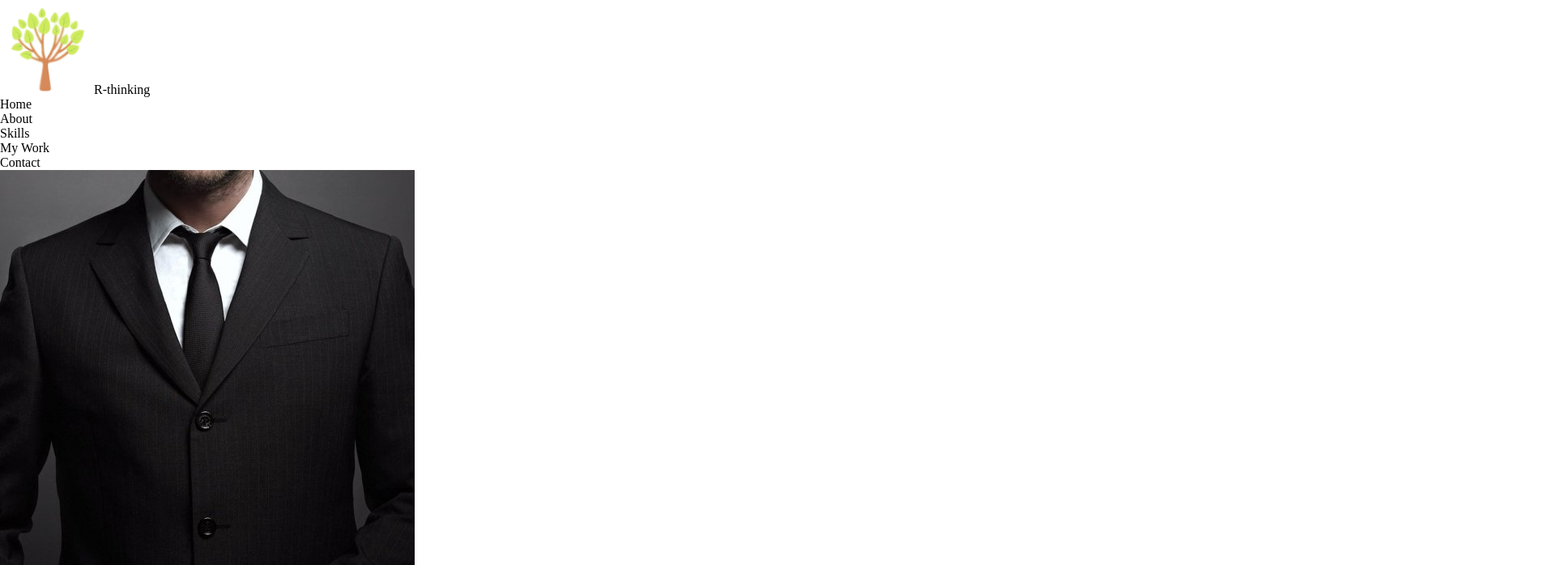
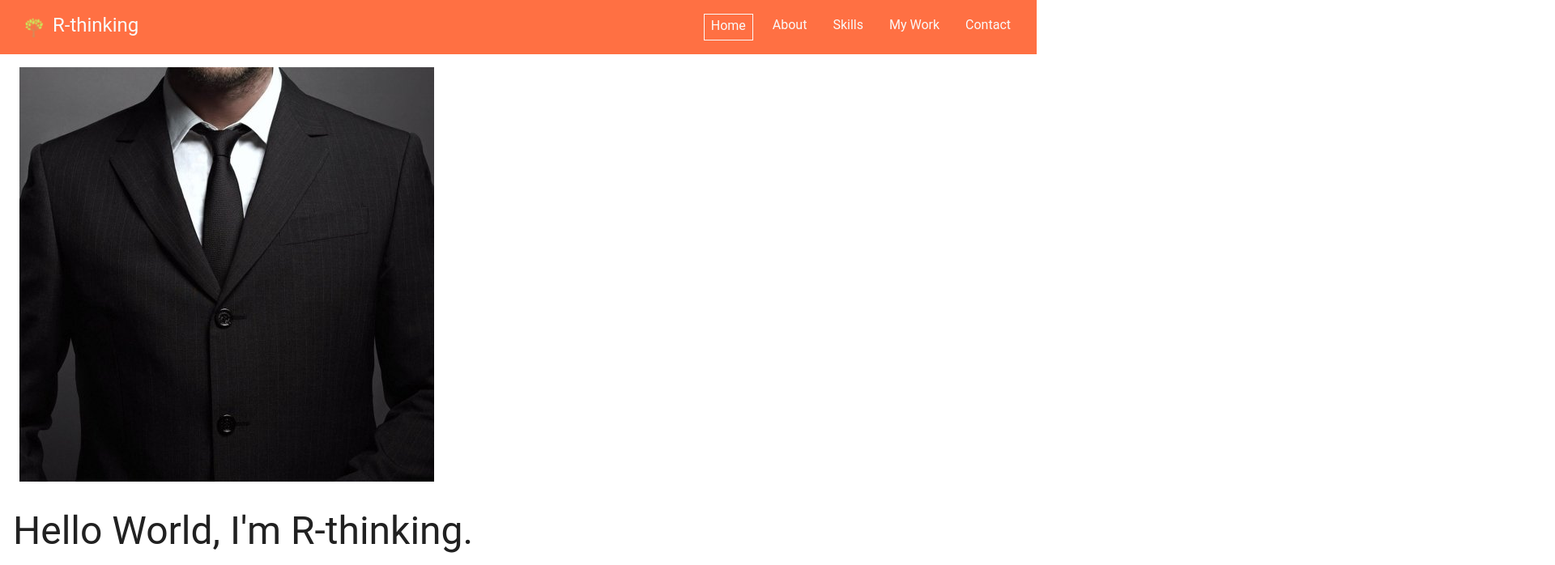
Before and after one commit to R-thinking/Portfolio, a plain HTML site: page index.html in a window 1280 px wide. Shown: the top 698 px of the page at 81% size, 1920 px wide, since content can reach past the window. Drawn offline with Linux system fonts and the light colour scheme.

Commit message:
CSS: Navbar

```diff
--- a/index.html
+++ b/index.html
@@ -33,7 +33,7 @@
             <a href="#">R-thinking</a>
         </div>
         <ul class="navbar__menu">
-            <li class="navbar__menu__item">Home</li>
+            <li class="navbar__menu__item active">Home</li>
             <li class="navbar__menu__item">About</li>
             <li class="navbar__menu__item">Skills</li>
             <li class="navbar__menu__item">My Work</li>
--- a/style.css
+++ b/style.css
@@ -1,11 +1,11 @@
 /* Global */
 :root {
   /* Font size */
-  --font-large: 45px;
-  --font-medium: 26px;
-  --font-regular: 17px;
-  --font-small: 14px;
-  --font-micro: 12px;
+  --font-large: 48px;
+  --font-medium: 24px;
+  --font-regular: 16px;
+  --font-small: 12px;
+  --font-micro: 8px;
 
   /* Font weight */
   --weight-bold: 700px;
@@ -14,32 +14,51 @@
 
   /* Color */
   --color-black: #212121;
+  --color-white: #fafafa;
   --color-grey-dark: #424242;
   --color-grey: #616161;
   --color-grey-light: #8e8e8e;
   --color-navbar: #ff7043;
+  --color-navbar-hover: #c63f17;
 
   /* Margin */
-  --margin-large: 55px;
-  --margin-medium: 35px;
-  --margin-regular: 24px;
-  --margin-small: 10px;
-  --margin-micro: 5px;
+  --margin-small: 4px;
+  --margin-regular: 8px;
+  --margin-medium: 24px;
+  --margin-large: 72px;
 
   /* Padding */
-  --padding-small: 5px;
-  --padding-normal: 10px;
-  --padding-large: 14px;
+  --padding-regular: 4px;
+  --padding-medium: 8px;
+  --padding-large: 16px;
+
+  /* Size */
+  --size-logo: 35px;
+  --size-border-radius: 4px;
 }
 
 /* Universal tags */
 * {
   box-sizing: border-box;
+  padding: var(--padding-regular);
+  margin: var(--margin-small) var(--margin-regular);
+}
+
+/* Element Set-up */
+
+/* html */
+html {
   padding: 0;
   margin: 0;
 }
 
-/* Element Set-up */
+/* body */
+body {
+  font-family: "Roboto", sans-serif;
+  padding: 0;
+  margin: 0;
+  cursor: default;
+}
 
 /* ul */
 ul {
@@ -114,3 +133,53 @@ p {
   color: var(--color-black);
   margin: 4px 0;
 }
+
+/* Navbar */
+
+#navbar {
+  margin: 0;
+  display: flex;
+  justify-content: space-between;
+  align-items: center;
+  background-color: var(--color-navbar);
+  color: var(--color-white);
+  font-size: var(--font-regular);
+}
+
+/* Navbar Logo */
+.navbar__logo {
+  display: flex;
+}
+
+.navbar__logo img {
+  margin-right: 2px;
+  width: var(--size-logo);
+  height: var(--size-logo);
+}
+
+.navbar__logo a {
+  margin-left: 0;
+  margin-top: 1px;
+  font-size: var(--font-medium);
+  color: var(--color-white);
+}
+
+/* Navbar Menu */
+.navbar__menu {
+  display: flex;
+  border-radius: var(--size-border-radius);
+  cursor: pointer;
+}
+
+.navbar__menu__item {
+  padding: var(--padding-medium);
+  padding-top: var(--padding-regular);
+}
+
+.navbar__menu__item.active {
+  border: 1px solid var(--color-white);
+}
+
+.navbar__menu__item:hover {
+  background-color: var(--color-navbar-hover);
+}
```
